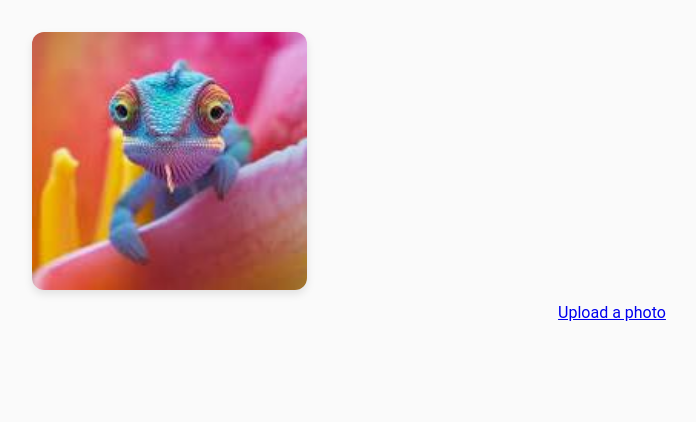
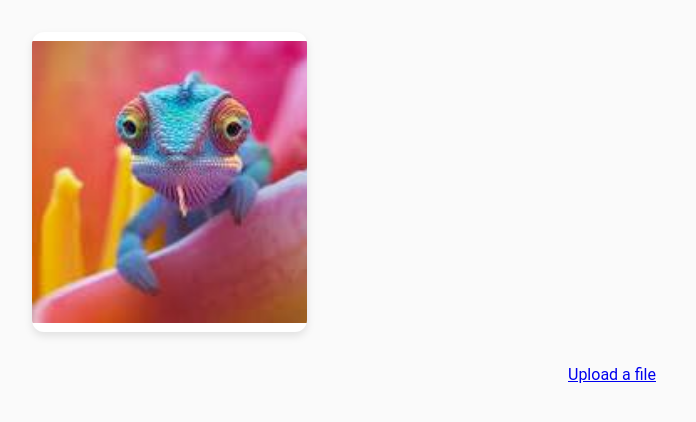
Before and after one commit to Den-1114/photons, a Flask app: page / in a window 1280 px wide. Shown: the part 159-581 px from the top of the page, without its empty margins (28-724 px from the left). Run offline with Flask 3, Linux system fonts and the light colour scheme; the visitor is signed in with stand-in values (Sample User, id 1).

Commit message:
UPADTED app.py, index.html, styles.css

```diff
--- a/app.py
+++ b/app.py
@@ -42,7 +42,10 @@ def index():
     # Check if 'logged_in' is in session to avoid KeyError
     if session.get('logged_in'):
         list_of_files = os.listdir(path)
-        return render_template('index.html', files=list_of_files)
+        list_of_videos = [a for a in list_of_files if a.endswith('.mp4')]
+        list_of_images = [a for a in list_of_files if a.endswith('.jpg') or a.endswith('.png') or a.endswith('webp') or a.endswith('jpeg') or a.endswith('gif')]
+
+        return render_template('index.html', videos=list_of_videos, images=list_of_images)
     else:
         return redirect(url_for('error'))
 
--- a/static/styles/styles.css
+++ b/static/styles/styles.css
@@ -35,36 +35,38 @@
 .gallery {
   display: grid;
   grid-template-columns: repeat(auto-fill, minmax(250px, 1fr));
-    gap: 20px;
+  gap: 20px; /* Space between images/videos */
   padding: 0 20px;
   max-width: 1200px;
   margin: 0 auto;
 }
 
-  .photo-container {
+.photo-container, .video-container {
   position: relative;
   overflow: hidden;
-    border-radius: 12px;
+  border-radius: 12px; /* Smooth rounded corners */
   box-shadow: 0 4px 8px rgba(0, 0, 0, 0.1);
   transition: transform 0.3s ease, box-shadow 0.3s ease;
   background-color: #fff;
+  margin-bottom: 20px; /* Space between items */
 }
 
-  .photo-container img {
-    width: 100%;
-    height: 100%;
-    object-fit: cover;
+.photo-container img, .video-container video {
+  width: 300px;
+  height: 300px;
+  object-fit: contain;
+  border-radius: 12px; /* Rounded corners for images and videos */
   display: block;
   cursor: pointer;
   transition: transform 0.3s ease;
 }
 
-  .photo-container:hover {
+.photo-container:hover, .video-container:hover {
   transform: translateY(-8px);
   box-shadow: 0 8px 20px rgba(0, 0, 0, 0.15);
 }
 
-  .photo-container:hover img {
+.photo-container:hover img, .video-container:hover video {
   transform: scale(1.05);
 }
 
@@ -87,9 +89,9 @@
   display: block;
   width: 80%;
   max-width: 700px;
+  border-radius: 12px; /* Rounded corners for modal */
 }
 
-  /* Caption text */
 #caption {
   margin: auto;
   display: block;
@@ -101,22 +103,6 @@
   font-size: 18px;
 }
 
-  .modal-content,
-  #caption {
-    animation-name: zoom;
-    animation-duration: 0.6s;
-  }
-
-  @keyframes zoom {
-    from {
-      transform: scale(0);
-    }
-    to {
-      transform: scale(1);
-    }
-  }
-
-  /* Close button for modal */
 .close {
   position: absolute;
   top: 15px;
@@ -127,8 +113,7 @@
   transition: 0.3s;
 }
 
-  .close:hover,
-  .close:focus {
+.close:hover {
   color: #bbb;
   text-decoration: none;
   cursor: pointer;
@@ -187,9 +172,3 @@
     width: 90%;
   }
 }
-
-
-.ho{
-    margin-top:2rem;
-    text-align: center;
-}
--- a/templates/index.html
+++ b/templates/index.html
@@ -14,11 +14,20 @@
     </header>
 
     <section class="gallery">
-      {% for photo in files %}
+      {% for photo in images %}
       <div class="photo-container">
         <img src="./static/images/{{ photo }}" onclick="openModal(this)" />
       </div>
       {% endfor %}
+
+      {% for photo in videos %}
+      <div class="video-container">
+        <video src="./static/images/{{ photo }}" controls></video>
+      </div>
+      {% endfor %}
+
+
+
     </section>
 
     <!-- Modal for full-screen image -->
@@ -28,7 +37,7 @@
       <div id="caption"></div>
     </div>
     <div style="text-align: center; margin-top: 10px;">
-      <a class="ho" href="/add_images">Upload a photo</a>
+      <a class="ho" href="/add_images">Upload a file</a>
     </div>
   </body>
 </html>
```
Lines whose indentation alone changed are shown as unchanged.
